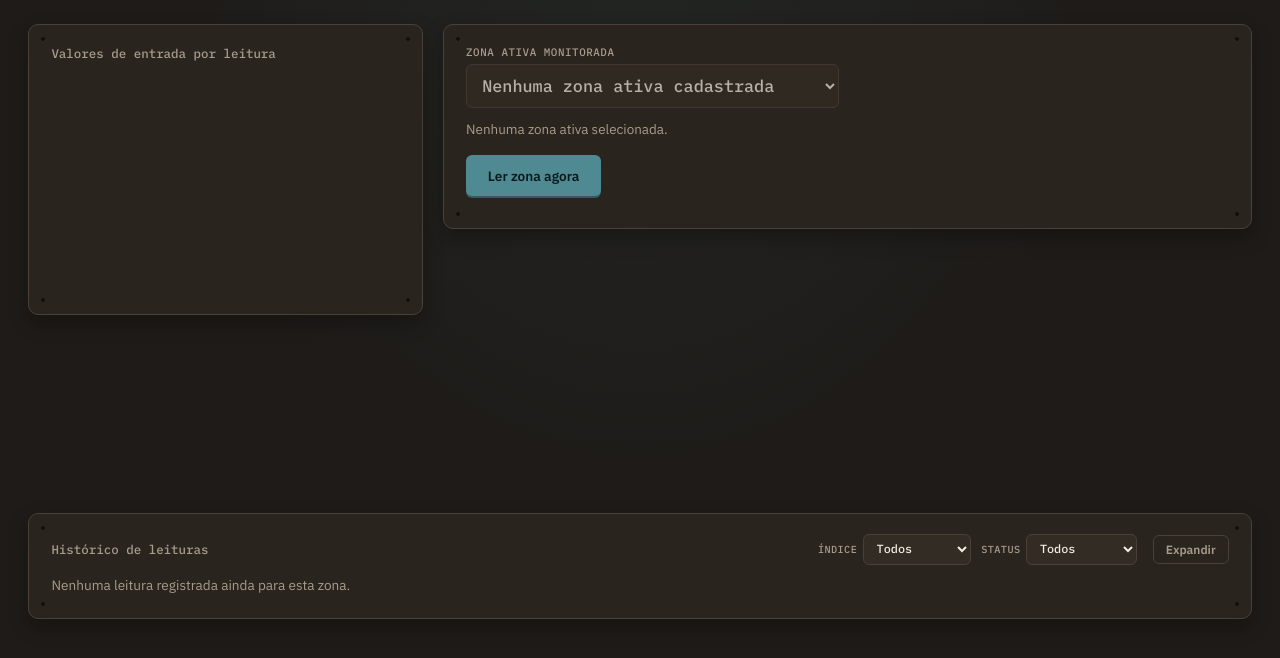
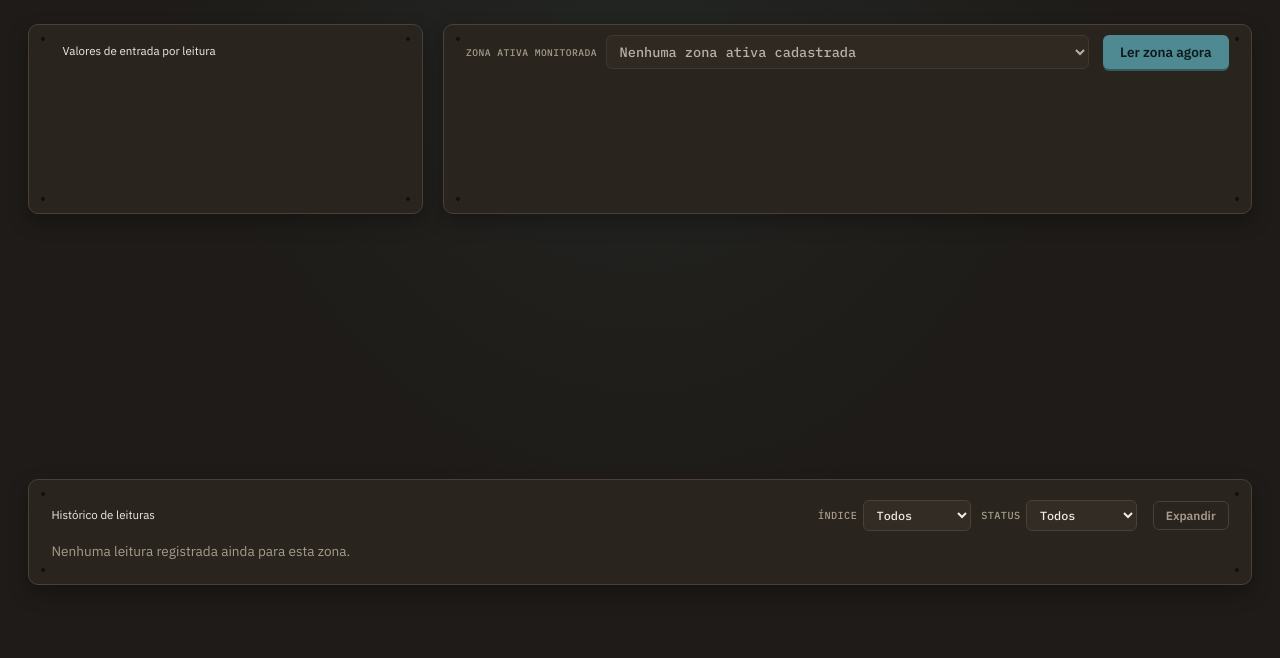
Before and after one commit to MSPA-Coder/Sistema-de-Controle-de-Indice-de-Conforto-Termico, a Flask app: page / in a window 1280 px wide. Shown: the part 62-720 px from the top of the page. Run offline with Flask 3, Linux system fonts and the light colour scheme; data that the repository does not hold is empty; a map, chart or similar area stays blank.

Commit message:
apenas melhoras na ux do aba principal, ordem de exibiçao de campos, titulos e comportamento. nada de mudança em cálculos

```diff
--- a/conforto_termico/static/css/style.css
+++ b/conforto_termico/static/css/style.css
@@ -147,6 +147,18 @@ button { font-family: inherit; }
 }
 #aba-principal .entradas-grafico-painel { grid-column: span 8; }
 #aba-principal .entrada-painel { grid-column: span 16; }
+#aba-principal .entradas-grafico-painel,
+#aba-principal .entrada-painel {
+  box-sizing: border-box;
+  height: 190px;
+  min-height: 190px;
+}
+#aba-principal .entrada-painel {
+  padding-block: 0.65rem;
+}
+#aba-principal .entradas-grafico-painel {
+  padding-block: 0.75rem;
+}
 #aba-principal .linhas-zonas-principal {
   grid-column: 1 / -1;
   display: flex;
@@ -273,6 +294,10 @@ button { font-family: inherit; }
    Entrada de dados
    ------------------------------------------------------------------------- */
 .campos-entrada { display: grid; grid-template-columns: 1fr 1fr; gap: 0.9rem 1rem; margin-bottom: 1rem; }
+#aba-principal .campos-entrada {
+  gap: 0.45rem 0.75rem;
+  margin-bottom: 0;
+}
 .campo-entrada { display: flex; flex-direction: column; gap: 0.35rem; }
 .campo-entrada label {
   font-family: var(--fonte-mono);
@@ -386,7 +430,14 @@ button { font-family: inherit; }
   grid-template-columns: 1fr 1fr;
   gap: 0.9rem 1rem;
 }
+.zona-principal-linha {
+  display: grid;
+  grid-template-columns: minmax(0, 1fr) auto;
+  align-items: end;
+  gap: 0.85rem;
+}
 .campo-config { display: flex; flex-direction: column; gap: 0.35rem; }
+#aba-principal .campo-config { min-width: 0; }
 .campo-config label {
   font-family: var(--fonte-mono);
   font-size: 0.68rem;
@@ -407,8 +458,41 @@ button { font-family: inherit; }
 }
 .campo-config input:focus,
 .campo-config select:focus { border-color: var(--cor-acento); }
+#aba-principal .campo-config { gap: 0.2rem; }
+#aba-principal .campo-config label { font-size: 0.6rem; }
+#aba-principal .zona-principal-linha .campo-config {
+  display: grid;
+  grid-template-columns: auto minmax(180px, 1fr);
+  align-items: center;
+  gap: 0.55rem;
+}
+#aba-principal .zona-principal-linha .campo-config label {
+  white-space: nowrap;
+}
+#aba-principal .campo-config select {
+  font-size: 0.85rem;
+  padding: 0.38rem 0.55rem;
+}
+#aba-principal #btn-calcular {
+  justify-self: end;
+  white-space: nowrap;
+  padding: 0.44rem 1rem;
+}
 @media (max-width: 620px) {
   .campos-entrada, .campos-config, .config-grade { grid-template-columns: 1fr; }
+  .zona-principal-linha { grid-template-columns: 1fr; }
+  #aba-principal #btn-calcular { justify-self: stretch; }
+  #aba-principal .zona-principal-linha .campo-config {
+    grid-template-columns: 1fr;
+  }
+  #aba-principal .campo-entrada {
+    grid-template-columns: 1fr;
+    align-items: stretch;
+  }
+  #aba-principal .campo-entrada input {
+    justify-self: stretch;
+    max-width: none;
+  }
 }
 
 .mensagem-erro {
@@ -680,7 +800,24 @@ button { font-family: inherit; }
   border: 0;
   padding: 0;
 }
-.grafico-titulo { margin: 0 0 0.6rem; font-size: 0.78rem; color: var(--cor-texto-mute); font-family: var(--fonte-mono); }
+.grafico-titulo {
+  margin: 0 0 0.6rem;
+  font-family: var(--fonte-sans);
+  font-size: 0.88rem;
+  font-weight: 400;
+  line-height: 1.5;
+  color: var(--cor-texto);
+}
+#aba-principal .grafico-titulo {
+  font-size: 0.72rem;
+  line-height: 1.25;
+}
+#aba-principal .grafico-bloco {
+  padding: 0.45rem 0.7rem 0.35rem;
+}
+#aba-principal .entradas-grafico-painel .grafico-bloco {
+  height: 100%;
+}
 /* Altura FIXA e position:relative sao obrigatorios aqui: com
    maintainAspectRatio:false, o Chart.js redimensiona o canvas para o
    tamanho do elemento-pai. Se o pai nao tiver uma altura propria (ex.:
@@ -688,6 +825,11 @@ button { font-family: inherit; }
    canvas cresce -> o pai cresce para acompanhar -> o canvas cresce de novo,
    e o formulario inteiro se alonga indefinidamente na vertical. */
 .grafico-canvas-wrap { position: relative; width: 100%; height: 220px; }
+#aba-principal .grafico-canvas-wrap { height: 92px; }
+#aba-principal .entradas-grafico-painel .grafico-canvas-wrap {
+  height: calc(100% - 1.45rem);
+  min-height: 126px;
+}
 @media (max-width: 900px) { .graficos-indices { grid-template-columns: 1fr; } }
 
 /* ---------------------------------------------------------------------------
@@ -820,8 +962,6 @@ td.status-emergencia { color: var(--status-emergencia); }
 .zonas-descricao { color: var(--cor-texto-mute); font-size: 0.85rem; line-height: 1.55; max-width: 640px; margin: 0.35rem 0 0; }
 .zonas-descricao strong { color: var(--cor-texto); }
 .zonas-alternadores { margin-top: 1rem; padding-top: 0.9rem; border-top: 1px solid var(--cor-borda); }
-.zona-principal-resumo { color: var(--cor-texto-mute); font-size: 0.84rem; line-height: 1.45; margin: 0.75rem 0 0; }
-
 .zonas-lista { display: flex; flex-direction: column; gap: 1rem; max-width: 1360px; width: calc(100% - 3.5rem); margin: 1rem auto 0; }
 #aba-zonas > .tabela-vazia { max-width: 1360px; width: calc(100% - 3.5rem); margin: 1rem auto 0; }
 
--- a/conforto_termico/static/js/app.js
+++ b/conforto_termico/static/js/app.js
@@ -21,6 +21,7 @@ const COR_STATUS = {
 const STATUS_HISTORICO = ["Conforto", "Alerta", "Perigo", "Emerg\u00eancia"];
 const CORES_CAMPOS_ENTRADA = ["#4F8A93", "#D9A441", "#8FBF9F", "#C1443C", "#9E7BB5", "#6FA8DC"];
 const HISTORICO_LINHAS_POR_PAGINA = 20;
+const ORDEM_CAMPOS_INTERFACE = ["tbs", "tbu", "tgn", "tpo", "ur", "v"];
 
 function normalizarChaveTexto(valor) {
   return String(valor || "").normalize("NFD").replace(/[\u0300-\u036f]/g, "");
@@ -117,11 +118,40 @@ function indicesDaEspecie() {
 
 function camposDaEspecie() {
   const campos = camposDoIndiceAtual();
-  const temBulbos = campos.includes("tbs") && campos.includes("tbu");
-  if (temBulbos && umidadeRelativaCalculada() && !campos.includes("ur")) campos.push("ur");
-  if (temBulbos && pontoOrvalhoCalculado() && !campos.includes("tpo")) campos.push("tpo");
-  const ordemInterface = ["tbs", "tbu", "tgn", "tpo", "ur", "v"];
-  return campos.sort((a, b) => ordemInterface.indexOf(a) - ordemInterface.indexOf(b));
+  return ordenarCamposInterface(campos);
+}
+
+function ordenarCamposInterface(campos) {
+  return [...campos].sort((a, b) => {
+    const ordemA = ORDEM_CAMPOS_INTERFACE.includes(a) ? ORDEM_CAMPOS_INTERFACE.indexOf(a) : 999;
+    const ordemB = ORDEM_CAMPOS_INTERFACE.includes(b) ? ORDEM_CAMPOS_INTERFACE.indexOf(b) : 999;
+    return ordemA - ordemB || a.localeCompare(b);
+  });
+}
+
+function adicionarCampoSeAusente(campos, campo) {
+  if (!campos.includes(campo)) campos.push(campo);
+}
+
+function camposObrigatoriosIndiceAtual() {
+  return [...(CONFIG_APP.camposPorIndice[estado.indice] || [])];
+}
+
+function camposDerivadosIndiceAtual() {
+  const camposObrigatorios = camposObrigatoriosIndiceAtual();
+  const derivados = [];
+  const indiceTemBulbos = camposObrigatorios.includes("tbs") && camposObrigatorios.includes("tbu");
+
+  if (indiceTemBulbos) {
+    adicionarCampoSeAusente(derivados, "ur");
+    adicionarCampoSeAusente(derivados, "tpo");
+  }
+
+  return ordenarCamposInterface(derivados.filter((campo) => !camposObrigatorios.includes(campo)));
+}
+
+function camposEntradaIndiceAtual() {
+  return [...camposObrigatoriosIndiceAtual(), ...camposDerivadosIndiceAtual()];
 }
 
 function pontoOrvalhoCalculado() {
@@ -133,7 +163,7 @@ function umidadeRelativaCalculada() {
 }
 
 function campoCalculado(campo) {
-  return (campo === "ur" && umidadeRelativaCalculada()) || (campo === "tpo" && pontoOrvalhoCalculado());
+  return camposDerivadosIndiceAtual().includes(campo);
 }
 
 function lerNumeroEntrada(campo) {
@@ -179,7 +209,7 @@ function renderCamposEntrada() {
   if (!container) return;
   container.innerHTML = "";
   if (!zonaPrincipalSelecionada()) return;
-  const campos = camposDaEspecie();
+  const campos = camposEntradaIndiceAtual();
   campos.forEach((campo) => {
     const meta = CONFIG_APP.campoMetadados[campo];
     const wrap = document.createElement("div");
@@ -209,27 +239,12 @@ function renderCamposEntrada() {
 }
 
 function camposDoIndiceAtual() {
-  const campos = [...(CONFIG_APP.camposPorIndice[estado.indice] || [])];
-  if (estado.indice === "IGNU" && pontoOrvalhoCalculado()) {
-    ["tbs", "tbu"].forEach((campo) => {
-      if (!campos.includes(campo)) campos.push(campo);
-    });
-  }
-  if (campos.includes("tbs") && campos.includes("tbu") && !campos.includes("ur")) {
-    campos.push("ur");
-  }
-  if (campos.includes("tbs") && campos.includes("tbu") && pontoOrvalhoCalculado() && !campos.includes("tpo")) {
-    campos.push("tpo");
-  }
-  if (!umidadeRelativaCalculada() && !campos.includes("ur")) {
-    campos.push("ur");
-  }
-  return campos;
+  return camposEntradaIndiceAtual();
 }
 
 function atualizarCamposEntrada() {
-  const camposAtivos = camposDoIndiceAtual();
-  camposDaEspecie().forEach((campo) => {
+  const camposAtivos = camposEntradaIndiceAtual();
+  camposEntradaIndiceAtual().forEach((campo) => {
     const wrap = document.getElementById("campo-wrap-" + campo);
     const input = document.getElementById("campo-" + campo);
     const ativo = camposAtivos.includes(campo);
@@ -259,7 +274,7 @@ function atualizarCamposCalculados(opcoes = {}) {
   if (
     urInput &&
     !urInput.disabled &&
-    umidadeRelativaCalculada() &&
+    campoCalculado("ur") &&
     !(preservarValoresExistentes && urInput.value !== "")
   ) {
     urInput.value = podeCalcular ? calcularUmidadeRelativa(tbs, tbu, altitude).toFixed(1) : "";
@@ -267,7 +282,7 @@ function atualizarCamposCalculados(opcoes = {}) {
 
   if (
     tpoInput &&
-    pontoOrvalhoCalculado() &&
+    campoCalculado("tpo") &&
     !(preservarValoresExistentes && tpoInput.value !== "")
   ) {
     tpoInput.value = podeCalcular ? calcularPontoOrvalho(tbs, tbu, altitude).toFixed(1) : "";
@@ -275,7 +290,7 @@ function atualizarCamposCalculados(opcoes = {}) {
 }
 
 function coletarEntradas(incluirDesabilitados = false) {
-  const campos = camposDaEspecie();
+  const campos = camposEntradaIndiceAtual();
   const entradas = {};
   campos.forEach((campo) => {
     const input = document.getElementById("campo-" + campo);
@@ -533,7 +548,8 @@ async function calcular(opcoes = {}) {
 
 async function carregarHistorico() {
   const zona = zonaPrincipalSelecionada();
-  if (!zonasCache.length) {
+  const zonasPrincipal = zonasOrdenadasPrincipal();
+  if (!zonasPrincipal.length) {
     ultimosHistoricosGrafico = {};
     destruirGraficosZonasPrincipal();
     graficosPorIndice.forEach((grafico) => grafico.destroy());
@@ -550,7 +566,7 @@ async function carregarHistorico() {
   try {
     const historicos = new Map();
     await Promise.all(
-      zonasCache.map(async (zonaItem) => {
+      zonasPrincipal.map(async (zonaItem) => {
         const resposta = await fetch("/api/zonas/" + zonaItem.id + "/historico");
         if (!resposta.ok) return;
         const historico = await resposta.json();
@@ -632,7 +648,7 @@ function resetarLinhaZonaPrincipal(zona) {
 function resetarPainelResultado() {
   ultimosResultados = null;
   if (document.getElementById("linhas-zonas-principal")) {
-    zonasCache.forEach((zona) => resetarLinhaZonaPrincipal(zona));
+    zonasOrdenadasPrincipal().forEach((zona) => resetarLinhaZonaPrincipal(zona));
     atualizarEmail(null);
     esconderErro();
     return;
@@ -862,7 +878,7 @@ function atualizarSensorRemotoZona(zona) {
 
 function atualizarSensorRemoto() {
   if (document.getElementById("linhas-zonas-principal")) {
-    zonasCache.forEach((zona) => atualizarSensorRemotoZona(zona));
+    zonasOrdenadasPrincipal().forEach((zona) => atualizarSensorRemotoZona(zona));
     return;
   }
   atualizarSensorRemotoZona(zonaPrincipalSelecionada());
@@ -897,9 +913,12 @@ function opcoesGrafico(comEixoSecundario) {
       legend: { labels: { color: "#F2ECE1", font: { family: "IBM Plex Mono", size: 11 } } },
     },
     scales: {
-      x: { ticks: { color: "#A79C8C", font: { size: 10 } }, grid: { color: "rgba(255,255,255,0.05)" } },
+      x: {
+        ticks: { display: false, color: "#A79C8C", font: { size: 10 } },
+        grid: { color: "rgba(255,255,255,0.05)" },
+      },
       y: {
-        beginAtZero: true,
+        beginAtZero: false,
         ticks: { color: "#A79C8C", font: { size: 10 } },
         grid: { color: "rgba(255,255,255,0.05)" },
       },
@@ -908,12 +927,37 @@ function opcoesGrafico(comEixoSecundario) {
   if (comEixoSecundario) {
     opcoes.scales.y1 = {
       position: "right",
-      beginAtZero: true,
+      beginAtZero: false,
       ticks: { color: "#A79C8C", font: { size: 10 } },
       grid: { display: false },
     };
   }
   return opcoes;
+}
+
+function limitesEscalaDinamica(valores) {
+  const validos = valores
+    .map((valor) => Number(valor))
+    .filter((valor) => Number.isFinite(valor));
+  if (!validos.length) return null;
+
+  const minimo = Math.min(...validos);
+  const maximo = Math.max(...validos);
+  const intervalo = maximo - minimo;
+  const margem = intervalo > 0
+    ? intervalo * 0.12
+    : Math.max(Math.abs(maximo) * 0.03, 1);
+
+  return {
+    min: minimo - margem,
+    max: maximo + margem,
+  };
+}
+
+function aplicarEscalaDinamica(opcoes, eixo, valores) {
+  const limites = limitesEscalaDinamica(valores);
+  if (!limites || !opcoes.scales[eixo]) return;
+  Object.assign(opcoes.scales[eixo], limites);
 }
 
 function normalizarHistoricosPorIndice(historicos) {
@@ -955,8 +999,14 @@ function criarOuAtualizarGrafico(grafico, canvasId, configuracao) {
   return grafico;
 }
 
+function resumoZonaPrincipal(zona) {
+  if (!zona) return "";
+  const especie = CONFIG_APP.nomeEspecie[zona.especie] || zona.especie;
+  return zona.nome + " \u00b7 " + especie + " \u00b7 " + zona.indice;
+}
+
 function tituloGraficoZonaPrincipal(zona) {
-  return zona.nome + " - " + zona.indice;
+  return resumoZonaPrincipal(zona);
 }
 
 function atualizarGraficoIndiceZonaPrincipal(zona, historico) {
@@ -989,6 +1039,7 @@ function atualizarGraficoIndiceZonaPrincipal(zona, historico) {
 
   const opcoes = opcoesGrafico(false);
   opcoes.plugins.legend.display = false;
+  aplicarEscalaDinamica(opcoes, "y", dataset.data);
 
   const grafico = criarOuAtualizarGrafico(graficoAtual, canvas.id, {
     type: "bar",
@@ -1054,6 +1105,20 @@ function atualizarGraficoEntradas(historicosPorIndice) {
 
   const opcoes = opcoesGrafico(temEixoSecundario);
   opcoes.plugins.legend.display = false;
+  aplicarEscalaDinamica(
+    opcoes,
+    "y",
+    datasets
+      .filter((dataset) => (dataset.yAxisID || "y") === "y")
+      .flatMap((dataset) => dataset.data)
+  );
+  aplicarEscalaDinamica(
+    opcoes,
+    "y1",
+    datasets
+      .filter((dataset) => dataset.yAxisID === "y1")
+      .flatMap((dataset) => dataset.data)
+  );
 
   graficoEntradas = criarOuAtualizarGrafico(graficoEntradas, "grafico-entradas", {
     type: "line",
@@ -1094,6 +1159,10 @@ function garantirBlocosGraficos(indices) {
 
       wrap.appendChild(canvas);
       bloco.append(titulo, wrap);
+    }
+    const titulo = bloco.querySelector(".grafico-titulo");
+    if (titulo) {
+      titulo.textContent = resumoZonaPrincipal(zonaPrincipalSelecionada()) || ("Valor do " + indice + " por leitura");
     }
     container.appendChild(bloco);
   });
@@ -1138,13 +1207,16 @@ function atualizarGraficos(historicos) {
       maxBarThickness: 26,
     });
 
+    const opcoes = opcoesGrafico(false);
+    aplicarEscalaDinamica(opcoes, "y", dataset.data);
+
     const grafico = criarOuAtualizarGrafico(graficosPorIndice.get(indice), canvasId, {
       type: "bar",
       data: {
         labels: historico.map((h) => formatarHora(h.criado_em)),
         datasets: [dataset],
       },
-      options: opcoesGrafico(false),
+      options: opcoes,
     });
     graficosPorIndice.set(indice, grafico);
   });
@@ -1513,7 +1585,7 @@ function zonaPrincipalSelecionada() {
 
 function zonasOrdenadasPrincipal() {
   const selecionadaId = Number(estado.zonaId);
-  return [...zonasCache].sort((a, b) => {
+  return zonasAtivas().sort((a, b) => {
     if (a.id === selecionadaId) return -1;
     if (b.id === selecionadaId) return 1;
     return a.id - b.id;
@@ -1553,15 +1625,11 @@ function construirLinhaZonaPrincipal(zona) {
 
   const readout = document.createElement("div");
   readout.className = "readout";
-  const etiqueta = document.createElement("span");
-  etiqueta.className = "readout-etiqueta";
-  etiqueta.dataset.role = "readout-indice";
-  etiqueta.textContent = zona.indice;
   const valor = document.createElement("span");
   valor.className = "readout-valor";
   valor.dataset.role = "readout-valor";
   valor.textContent = "--,--";
-  readout.append(etiqueta, valor);
+  readout.appendChild(valor);
   leitura.appendChild(readout);
 
   const faixa = document.createElement("div");
@@ -1665,8 +1733,7 @@ function atualizarResumoZonaPrincipal(zona) {
     resumo.textContent = "Nenhuma zona ativa selecionada.";
     return;
   }
-  const especie = CONFIG_APP.nomeEspecie[zona.especie] || zona.especie;
-  resumo.textContent = zona.nome + " · " + especie + " · " + zona.indice;
+  resumo.textContent = resumoZonaPrincipal(zona);
 }
 
 function renderizarSelectZonaPrincipal() {
--- a/conforto_termico/templates/index.html
+++ b/conforto_termico/templates/index.html
@@ -31,22 +31,16 @@
 
     <!-- Selecao da zona e leitura ------------------------------------------------------>
     <section class="painel entrada-painel">
-      <div class="campos-config">
+      <div class="zona-principal-linha">
         <div class="campo-config">
           <label for="zona-principal">Zona ativa monitorada</label>
           <select id="zona-principal"></select>
         </div>
-      </div>
-      <p id="zona-principal-resumo" class="zona-principal-resumo">
-        Selecione uma zona ativa para carregar os dados.
-      </p>
-      <div id="campos-entrada" class="campos-entrada"></div>
-
-      <div class="acao-linha">
         <button id="btn-calcular" class="botao botao--primario" type="button">
           Ler zona agora
         </button>
       </div>
+      <div id="campos-entrada" class="campos-entrada"></div>
 
       <div class="divisor"></div>
 
```
Also changed, not shown: other parts of conforto_termico/static/css/style.css (+69 -5 lines).
